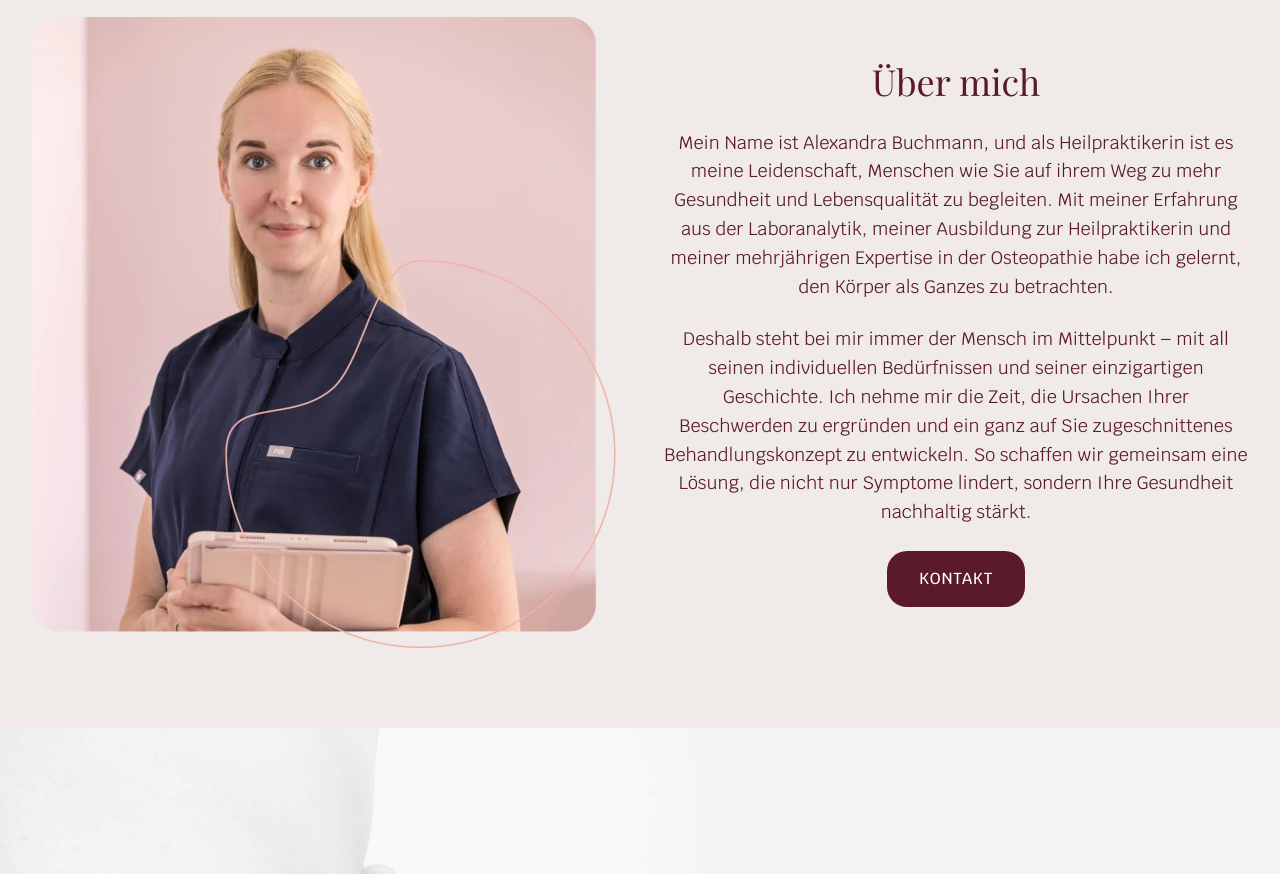
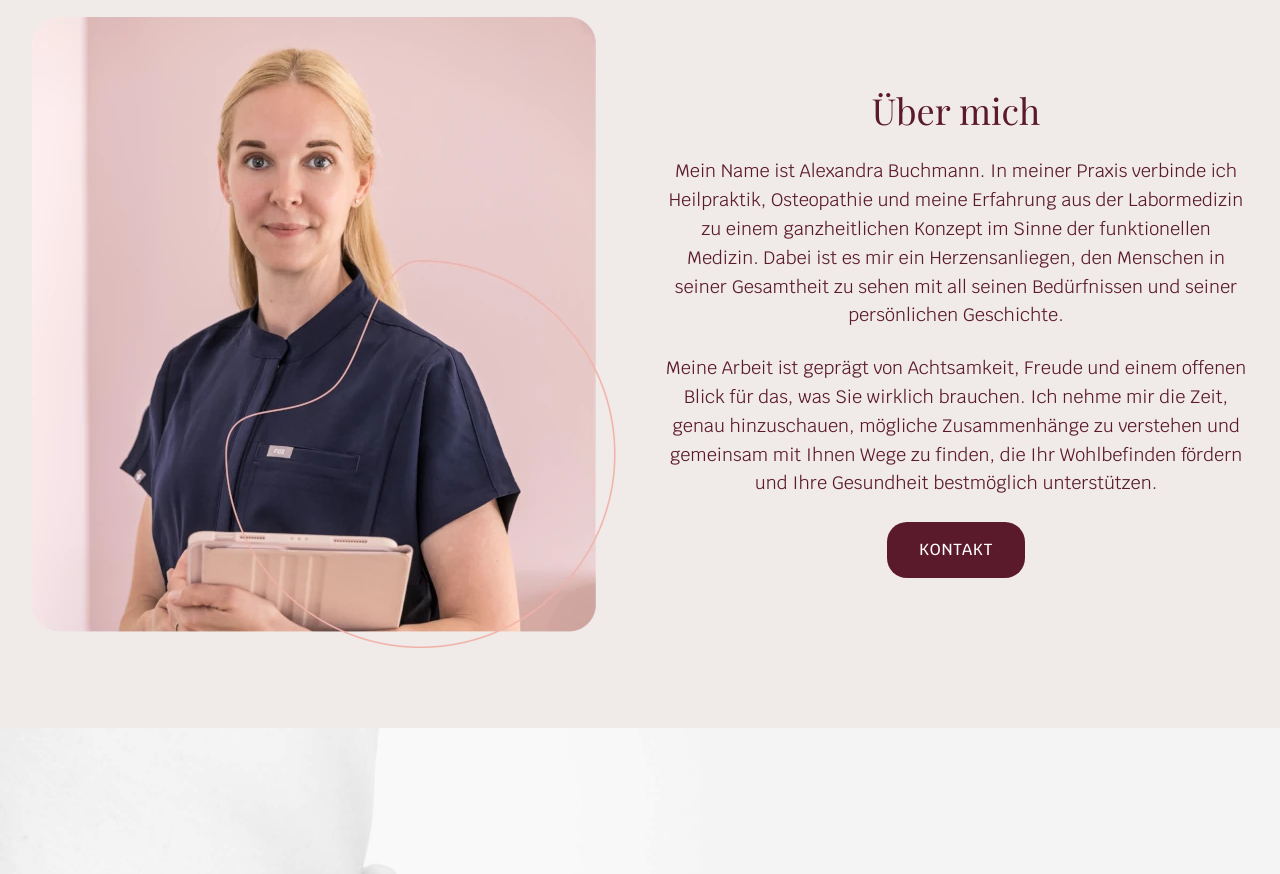
Before and after one commit to Lxnder1976/praxis-buchmann, a Next.js app: page / in a window 1280 px wide. Shown: the part 2520-3394 px from the top of the page. Built offline with nearby package versions, Linux system fonts and the light colour scheme.

Commit message:
Update About section content
- Updated text in About component
- Service page remains uncommitted for separate release

```diff
--- a/src/components/About.tsx
+++ b/src/components/About.tsx
@@ -45,11 +45,11 @@ export default function About() {
 
             <div className="space-y-6">
               <p className="body-text text-lg">
-                Mein Name ist Alexandra Buchmann, und als Heilpraktikerin ist es meine Leidenschaft, Menschen wie Sie auf ihrem Weg zu mehr Gesundheit und Lebensqualität zu begleiten. Mit meiner Erfahrung aus der Laboranalytik, meiner Ausbildung zur Heilpraktikerin und meiner mehrjährigen Expertise in der Osteopathie habe ich gelernt, den Körper als Ganzes zu betrachten.
+                Mein Name ist Alexandra Buchmann. In meiner Praxis verbinde ich Heilpraktik, Osteopathie und meine Erfahrung aus der Labormedizin zu einem ganzheitlichen Konzept im Sinne der funktionellen Medizin. Dabei ist es mir ein Herzensanliegen, den Menschen in seiner Gesamtheit zu sehen mit all seinen Bedürfnissen und seiner persönlichen Geschichte.
               </p>
 
               <p className="body-text text-lg">
-                Deshalb steht bei mir immer der Mensch im Mittelpunkt – mit all seinen individuellen Bedürfnissen und seiner einzigartigen Geschichte. Ich nehme mir die Zeit, die Ursachen Ihrer Beschwerden zu ergründen und ein ganz auf Sie zugeschnittenes Behandlungskonzept zu entwickeln. So schaffen wir gemeinsam eine Lösung, die nicht nur Symptome lindert, sondern Ihre Gesundheit nachhaltig stärkt.
+                Meine Arbeit ist geprägt von Achtsamkeit, Freude und einem offenen Blick für das, was Sie wirklich brauchen. Ich nehme mir die Zeit, genau hinzuschauen, mögliche Zusammenhänge zu verstehen und gemeinsam mit Ihnen Wege zu finden, die Ihr Wohlbefinden fördern und Ihre Gesundheit bestmöglich unterstützen.
               </p>
             </div>
 
```
